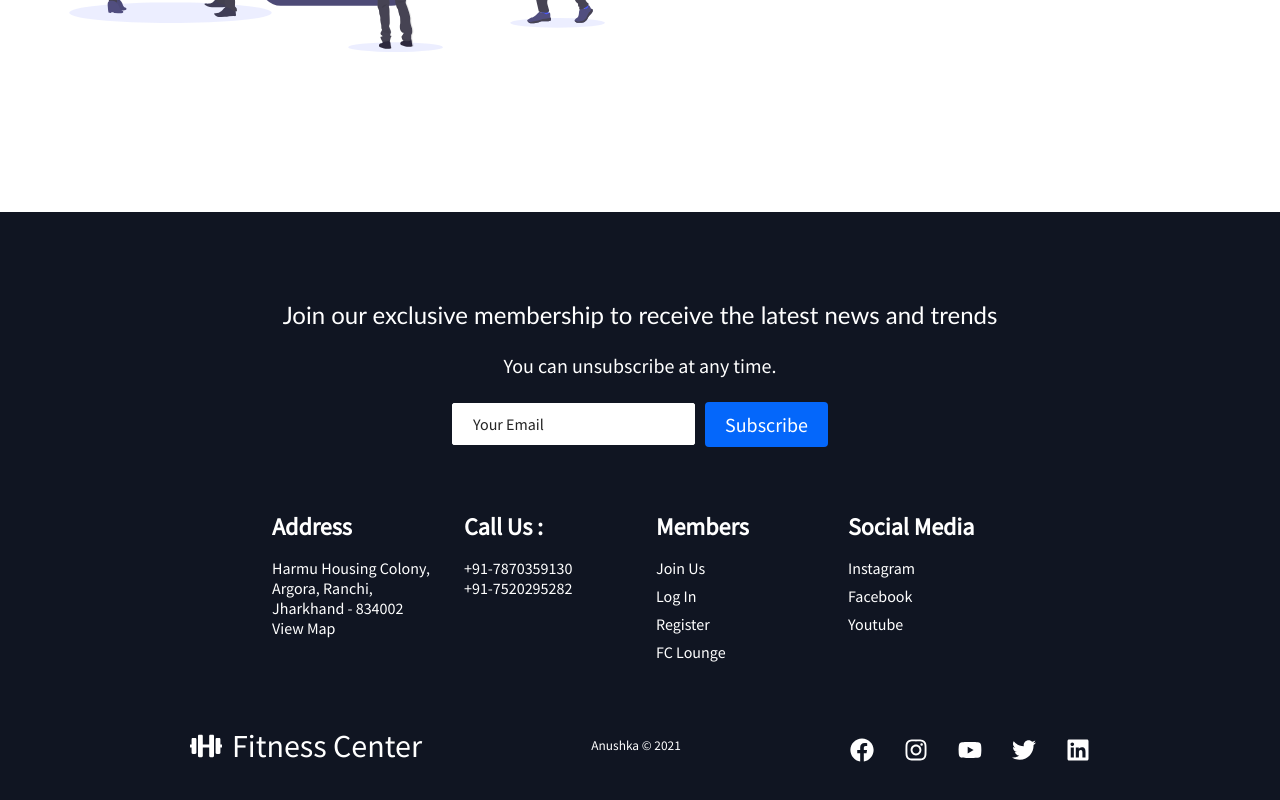
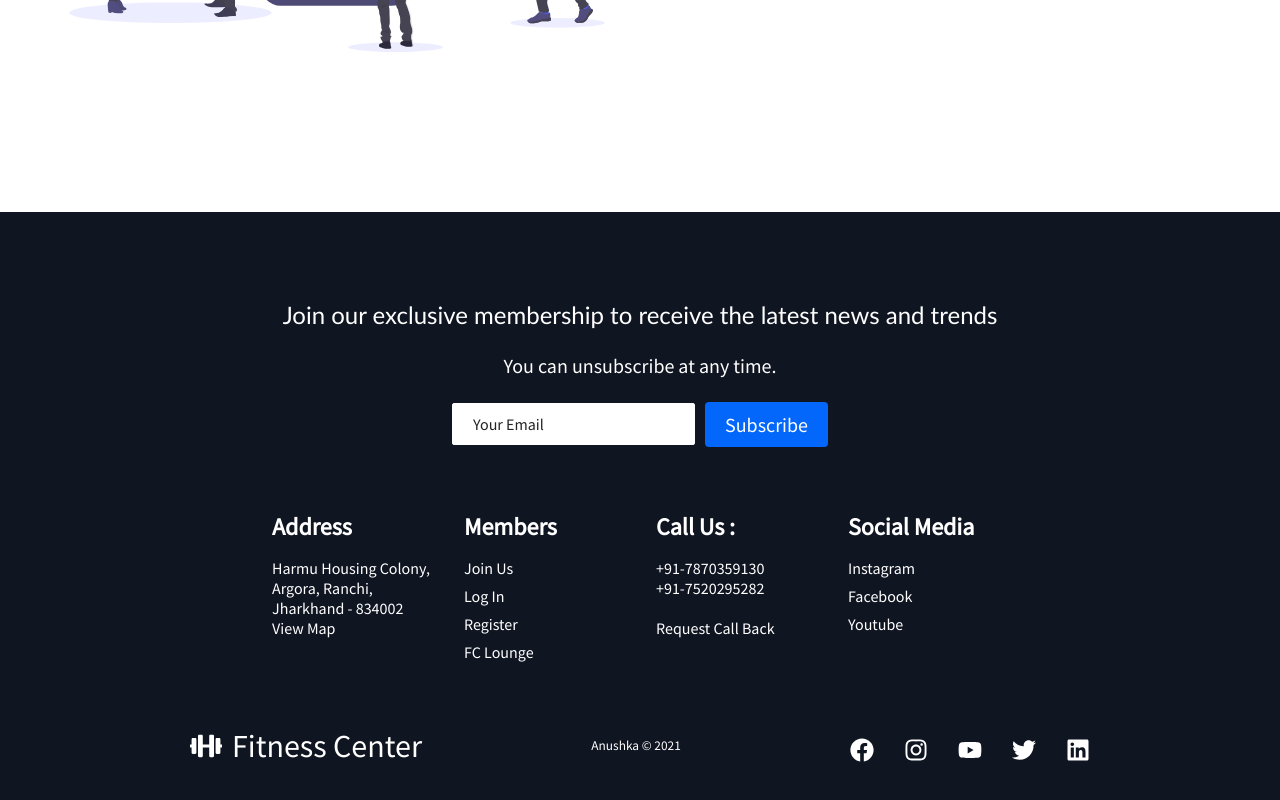
Before and after one commit to abhi640/fc, a React (Create React App) app: page /sign-up in a window 1280 px wide. Shown: the part 1337-2137 px from the top of the page. Built offline with nearby package versions, Linux system fonts and the light colour scheme.

Commit message:
14th feb

```diff
--- a/src/components/Footer/Footer.js
+++ b/src/components/Footer/Footer.js
@@ -46,34 +46,47 @@ function Footer() {
 
         <FooterLinkItems>
             <FooterLinkTitle>Address</FooterLinkTitle>
-            Harmu Housing Colony, Argora, Ranchi, Jharkhand - 834002
+            Harmu Housing Colony,<br></br>
+             Argora, Ranchi,<br></br>
+              Jharkhand - 834002 <br></br>
             <FooterLink to='/sign-up'>View Map</FooterLink>
         </FooterLinkItems>
 
         <FooterLinkItems>
-         <FooterLinkTitle>Call Us :</FooterLinkTitle>
-            +91-7870359130 <br></br>
-            +91-7520295282  <br></br>
+          <FooterLinkTitle>Members</FooterLinkTitle>
+              <FooterLink to='/'>Join Us</FooterLink>
+              <FooterLink to='/'>Log In</FooterLink>
+              <FooterLink to='/'>Register</FooterLink>
+              <FooterLink to='/'>FC Lounge</FooterLink>
+            </FooterLinkItems>
 
-        </FooterLinkItems>
         </FooterLinksWrapper>
+
+
         <FooterLinksWrapper>
-          <FooterLinkItems>
-            <FooterLinkTitle>Members</FooterLinkTitle>
-            <FooterLink to='/'>Join Us</FooterLink>
-            <FooterLink to='/'>Log In</FooterLink>
-            <FooterLink to='/'>Register</FooterLink>
-            <FooterLink to='/'>FC Lounge</FooterLink>
-          </FooterLinkItems>
+
+            <FooterLinkItems>
+                <FooterLinkTitle>Call Us :</FooterLinkTitle>
+
+                  +91-7870359130 <br></br>
+                  +91-7520295282  <br></br> <br></br>
+                  <FooterLink to='/'>Request Call Back</FooterLink>
+
+
+            </FooterLinkItems>
+
+
           <FooterLinkItems>
             <FooterLinkTitle>Social Media</FooterLinkTitle>
             <FooterLink to='/'>Instagram</FooterLink>
             <FooterLink to='/'>Facebook</FooterLink>
             <FooterLink to='/'>Youtube</FooterLink>
+           </FooterLinkItems>
 
-          </FooterLinkItems>
         </FooterLinksWrapper>
+
       </FooterLinksContainer>
+
       <SocialMedia>
         <SocialMediaWrap>
           <SocialLogo to='/'>
```
